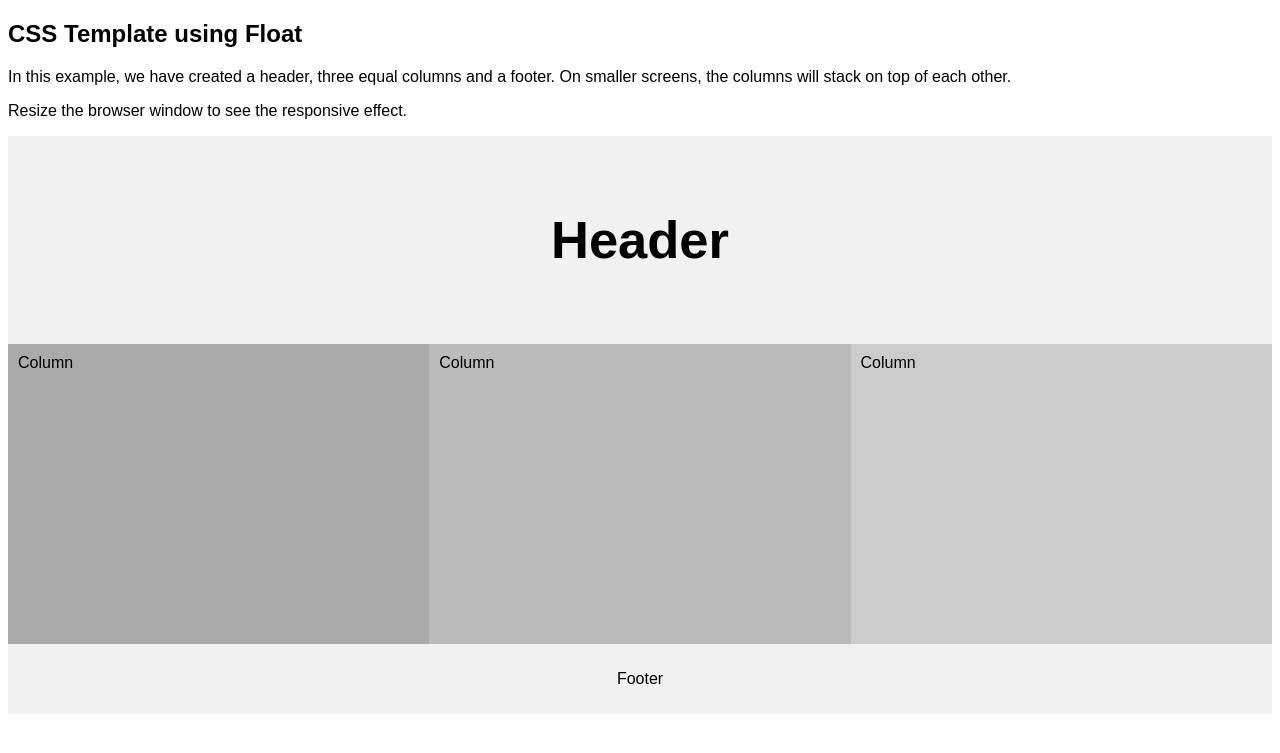
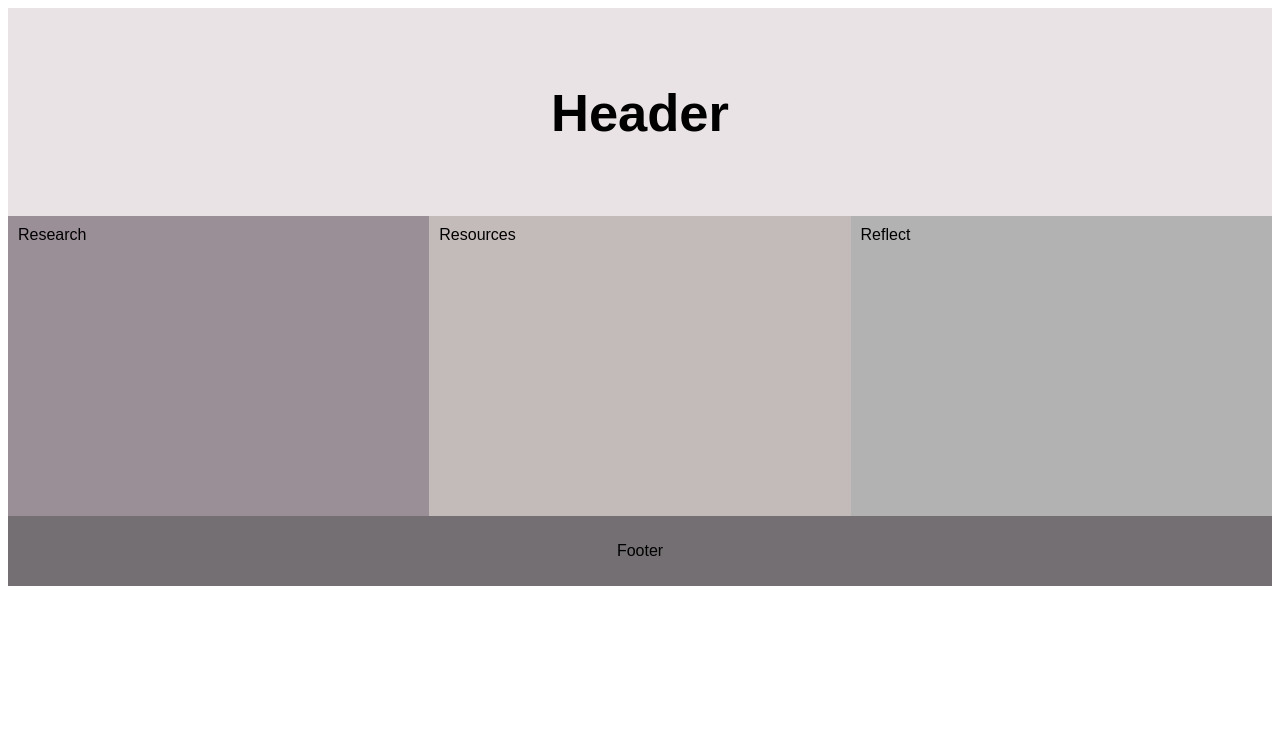
Before and after one commit to Heinzino/CodeTheChange2022, a Flask app: page / in a window 1280 px wide. Shown: the top 753 px of the page. Run offline with Flask 2, Linux system fonts and the light colour scheme.

Commit message:
init style, research

```diff
--- a/Website/app.py
+++ b/Website/app.py
@@ -5,3 +5,7 @@ app = Flask(__name__)
 @app.route("/")
 def layout():
     return render_template("layout.html")
+
+@app.route("/research", methods=["GET","POST"])
+def research():
+    return render_template("research.html")
--- /dev/null
+++ b/Website/static/styles.css
@@ -0,0 +1,36 @@
+body {
+  font-family: Arial, Helvetica, sans-serif;
+}
+
+/* Style the header */
+.header {
+  background-color: #E9E3E6;
+  overflow: auto;
+  padding: 30px;
+  text-align: center;
+  font-size: 35px;
+}
+
+/* Create three equal columns that floats next to each other */
+.column {
+  float: left;
+  background-color: #B2B2B2;
+  width: 33.33%;
+  padding: 10px;
+  height: 300px; /* Should be removed. Only for demonstration */
+}
+
+/* Clear floats after the columns */
+.row:after {
+  content: "";
+  display: table;
+  clear: both;
+}
+
+/* Style the footer */
+.footer {
+  background-color: #736F72;
+  padding: 10px;
+  overflow: auto;
+  text-align: center;
+}
--- a/Website/templates/layout.html
+++ b/Website/templates/layout.html
@@ -1,6 +1,7 @@
 <!DOCTYPE html>
 <html lang="en">
 <head>
+<link href="/static/styles.css" rel="stylesheet">
 <title>CSS Template</title>
 <meta charset="utf-8">
 <meta name="viewport" content="width=device-width, initial-scale=1">
@@ -9,39 +10,7 @@
   box-sizing: border-box;
 }
 
-body {
-  font-family: Arial, Helvetica, sans-serif;
-}
 
-/* Style the header */
-.header {
-  background-color: #f1f1f1;
-  padding: 30px;
-  text-align: center;
-  font-size: 35px;
-}
-
-/* Create three equal columns that floats next to each other */
-.column {
-  float: left;
-  width: 33.33%;
-  padding: 10px;
-  height: 300px; /* Should be removed. Only for demonstration */
-}
-
-/* Clear floats after the columns */
-.row:after {
-  content: "";
-  display: table;
-  clear: both;
-}
-
-/* Style the footer */
-.footer {
-  background-color: #f1f1f1;
-  padding: 10px;
-  text-align: center;
-}
 
 /* Responsive layout - makes the three columns stack on top of each other instead of next to each other */
 @media (max-width: 600px) {
@@ -53,19 +22,16 @@ body {
 </head>
 <body>
 
-<h2>CSS Template using Float</h2>
-<p>In this example, we have created a header, three equal columns and a footer. On smaller screens, the columns will stack on top of each other.</p>
-<p>Resize the browser window to see the responsive effect.</p>
 
 <div class="header">
   <h2>Header</h2>
 </div>
 
 <div class="row">
-  <div class="column" style="background-color:#aaa;">Column</div>
-  <div class="column" style="background-color:#bbb;">Column</div>
-  <div class="column" style="background-color:#ccc;">Column</div>
-</div>
+  <div class="column" style="background-color: #9A8F97;">Research</div>
+  <div class="column" style="background-color:#C3BABA;">Resources</div>
+  <div class="column" style="background-color: #B2B2B2;">Reflect</div>
+
 
 <div class="footer">
   <p>Footer</p>
--- a/gitignore.txt
+++ b/gitignore.txt
@@ -1 +1,2 @@
 venv/
+C:/Users/HeinzV/Desktop/repo/CodeTheChange2022/venv
```
Also changed, not shown: Website/templates/research.html (added, +32 -0 lines), Website/static/images/forestbridge.jpg (added).
